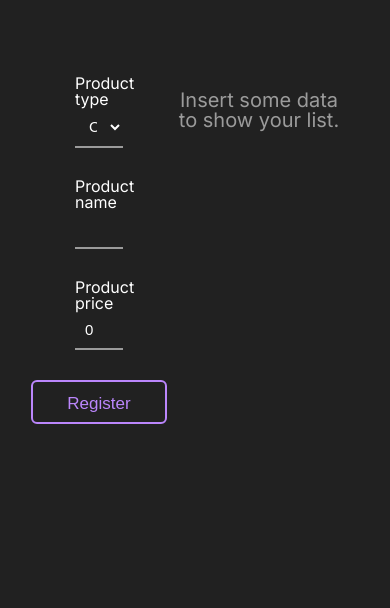
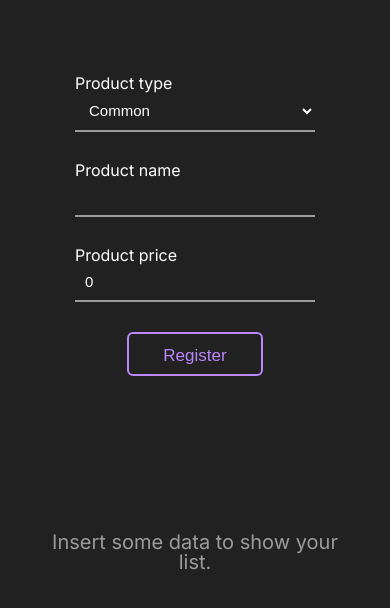
Before and after one commit to luischilanti/react-oop, a Next.js app: page / in a window 390 px wide. Shown: the top 608 px of the page. Built offline with nearby package versions, Linux system fonts and the light colour scheme.

Commit message:
style: adding mobile config

```diff
--- /dev/null
+++ b/src/styles/_mobile.scss
@@ -0,0 +1,20 @@
+@media only screen and (max-width: 768px) {
+  .container {
+    grid-template-columns: 100% !important;
+    grid-template-rows: 35% !important;
+  }
+
+  .product {
+    &__container {
+      height: 60vh !important;
+    }
+
+    &__item {
+      height: 150px !important;
+    }
+
+    &__col > div {
+      padding-bottom: 15px !important;
+    }
+  }
+}
--- a/src/styles/index.scss
+++ b/src/styles/index.scss
@@ -1,6 +1,7 @@
 @import "./reset";
 @import "./tokens";
 @import "./scrollbar";
+@import "./mobile";
 
 html {
   background: var(--background-color);
```
